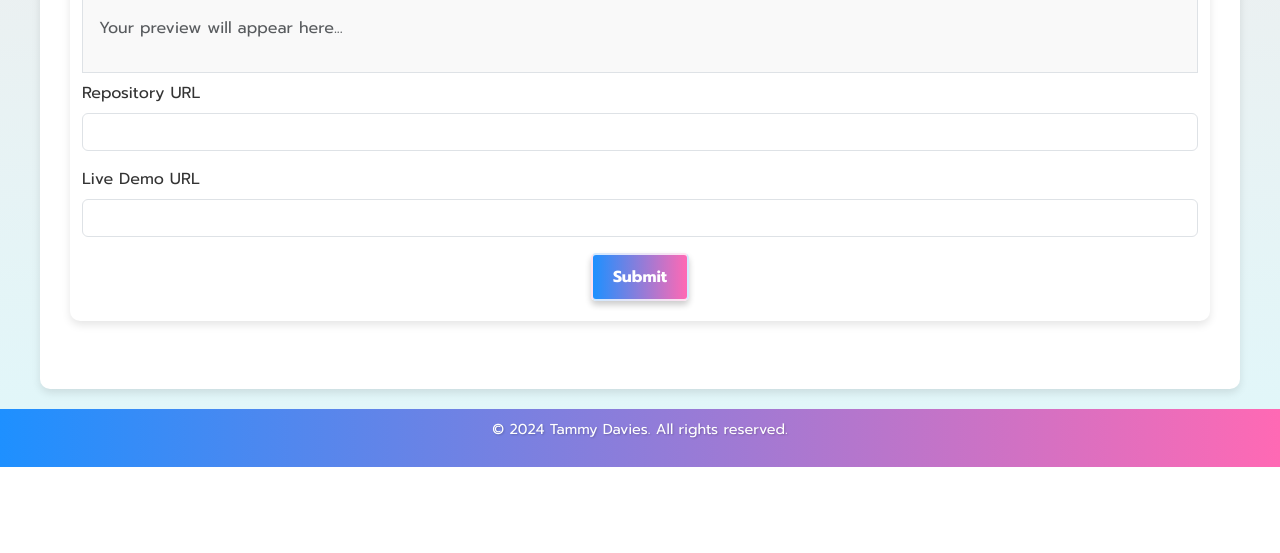
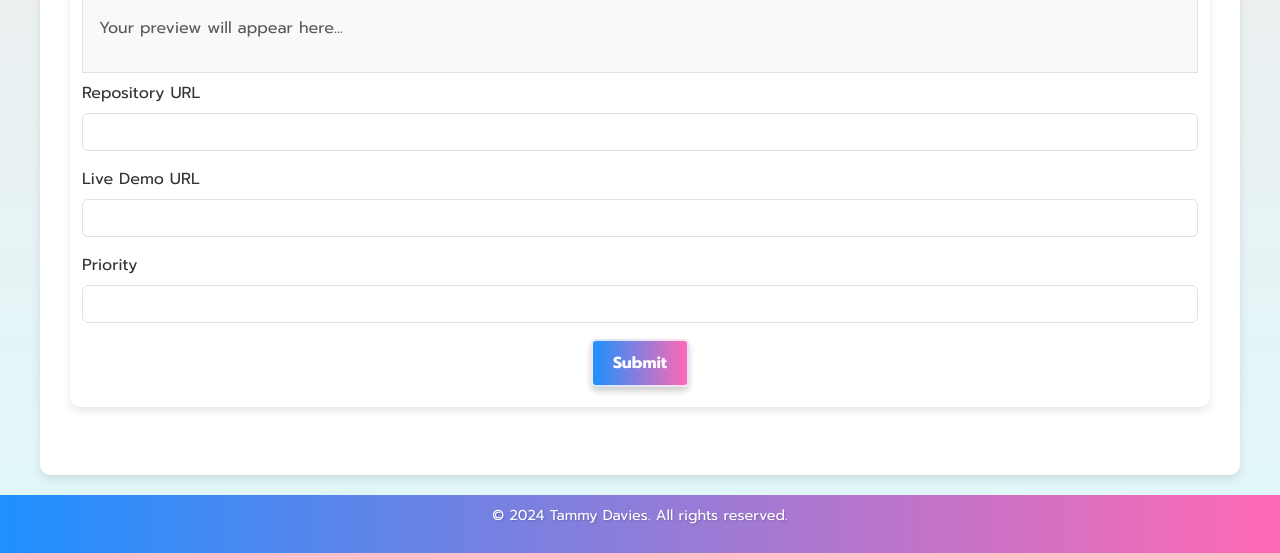
Before and after one commit to tsdavies/tsotterbrook-website, a Flask app: page /blog/new in a window 1280 px wide. Shown: the part 905-1458 px from the top of the page. Before the commit the page ends 1372 px from the top, so only its background shows below. Run offline with Flask 3, Linux system fonts and the light colour scheme; a user stored in the database is signed in; tables that the repository leaves empty hold one stand-in row (values such as "Sample post").

Commit message:
feat: added priority sorting to blogs and updated 'about' content

```diff
--- a/app/blog/__init__.py
+++ b/app/blog/__init__.py
@@ -20,7 +20,7 @@ blog_bp = Blueprint("blog", __name__, template_folder="templates")
 @login_manager.unauthorized_handler
 def unauthorized():
     # Render an unauthorised template if the user is not logged in
-    return render_template('forbidden.html'), 403
+    return render_template("forbidden.html"), 403
 
 
 # Register routes with the Blueprint
--- a/app/blog/database/models/blog_post.py
+++ b/app/blog/database/models/blog_post.py
@@ -1,4 +1,5 @@
 from datetime import datetime
+
 from app.extensions import db
 
 
@@ -7,6 +8,7 @@ class BlogPost(db.Model):
     title = db.Column(db.String(100), nullable=False)
     content = db.Column(db.Text, nullable=False)
     timestamp = db.Column(db.DateTime, default=datetime.utcnow)
+    priority = db.Column(db.Integer, default=0)
     author = db.Column(db.String(50), nullable=False)
     summary = db.Column(db.String(255), nullable=True)
     repository_url = db.Column(db.String(255), nullable=True)
--- a/app/blog/forms/blog_post_form.py
+++ b/app/blog/forms/blog_post_form.py
@@ -1,7 +1,8 @@
 from flask_wtf import FlaskForm
 from wtforms import StringField, SubmitField
 from wtforms import TextAreaField, URLField
-from wtforms.validators import DataRequired
+from wtforms.fields.numeric import IntegerField
+from wtforms.validators import DataRequired, NumberRange
 from wtforms.validators import Optional, URL
 
 
@@ -21,4 +22,11 @@ class BlogPostForm(FlaskForm):
     live_demo_url = URLField(
         "Live Demo URL", validators=[Optional(), URL(message="Enter a valid URL")]
     )
+    priority = IntegerField(
+        "Priority",
+        validators=[
+            DataRequired(message="Please specify a priority."),
+            NumberRange(min=0, message="Priority must be 0 or higher."),
+        ],
+    )
     submit = SubmitField("Submit")
--- a/app/blog/routes/blog.py
+++ b/app/blog/routes/blog.py
@@ -4,5 +4,7 @@ from ..database.models import BlogPost
 
 
 def blog():
-    posts = BlogPost.query.order_by(BlogPost.timestamp.desc()).all()
+    posts = BlogPost.query.order_by(
+        BlogPost.priority.desc(), BlogPost.timestamp.desc()
+    ).all()
     return render_template("blogs.html", posts=posts)
--- a/app/blog/routes/edit_post.py
+++ b/app/blog/routes/edit_post.py
@@ -3,8 +3,8 @@ from flask_login import login_required
 
 from app import db
 from app.authentication.database import is_admin
+from app.blog.forms.blog_post_form import BlogPostForm
 from ..database.models import BlogPost
-from app.blog.forms.blog_post_form import BlogPostForm
 
 
 @login_required
@@ -19,6 +19,7 @@ def edit_post(post_id):
         post.summary = form.summary.data
         post.repository_url = form.repository_url.data
         post.live_demo_url = form.live_demo_url.data
+        post.priority = form.priority.data
         db.session.commit()
         flash("Post updated successfully!", "success")
         return redirect(url_for("blog.post_detail", post_id=post.id))
--- a/app/blog/routes/new_post.py
+++ b/app/blog/routes/new_post.py
@@ -21,6 +21,7 @@ def new_post():
             summary=form.summary.data,
             repository_url=form.repository_url.data,
             live_demo_url=form.live_demo_url.data,
+            priority=form.priority.data,
         )
         db.session.add(post)
         db.session.commit()
--- a/app/blog/templates/blog_post.html
+++ b/app/blog/templates/blog_post.html
@@ -14,15 +14,13 @@
 
             <!-- Title Field -->
             <div class="mb-3">
-      {{ form.title.label(class="form-label") }} {{
-      form.title(class="form-control", size=50) }}
+                {{ form.title.label(class="form-label") }} {{ form.title(class="form-control", size=50) }}
                 <div class="invalid-feedback">Please provide a title for the post.</div>
             </div>
 
             <!-- Summary Field -->
             <div class="mb-3">
-      {{ form.summary.label(class="form-label") }} {{
-      form.summary(class="form-control", rows=3) }}
+                {{ form.summary.label(class="form-label") }} {{ form.summary(class="form-control", rows=3) }}
                 <div class="invalid-feedback">Please provide a summary for the post.</div>
             </div>
 
@@ -43,16 +41,19 @@
 
             <!-- Repository URL Field -->
             <div class="mb-3">
-      {{ form.repository_url.label(class="form-label") }} {{
-      form.repository_url(class="form-control", size=50) }}
+                {{ form.repository_url.label(class="form-label") }} {{ form.repository_url(class="form-control", size=50) }}
                 <div class="invalid-feedback">Please provide a valid repository URL.</div>
             </div>
 
             <!-- Live Demo URL Field -->
             <div class="mb-3">
-      {{ form.live_demo_url.label(class="form-label") }} {{
-      form.live_demo_url(class="form-control", size=50) }}
+                {{ form.live_demo_url.label(class="form-label") }} {{ form.live_demo_url(class="form-control", size=50) }}
                 <div class="invalid-feedback">Please provide a valid live demo URL.</div>
+            </div>
+
+            <div class="mb-3">
+                {{ form.priority.label(class="form-label") }} {{ form.priority(class="form-control", size=50) }}
+                <div class="invalid-feedback">Please provide a valid number (integer).</div>
             </div>
 
             <!-- Submit Button -->
@@ -73,7 +74,7 @@
                     headers: {
                         "Content-Type": "application/json",
                     },
-        body: JSON.stringify({ markdown: content }),
+                    body: JSON.stringify({markdown: content}),
                 })
                     .then((response) => response.json())
                     .then((data) => {
--- a/app/contact/__init__.py
+++ b/app/contact/__init__.py
@@ -2,7 +2,7 @@ from flask import Blueprint
 from .routes import contact
 
 # Define the blueprint
-contact_bp = Blueprint('contact', __name__, template_folder='templates')
+contact_bp = Blueprint("contact", __name__, template_folder="templates")
 
 # Add the route
 contact_bp.add_url_rule("/", view_func=contact, methods=["GET", "POST"])
--- a/app/pokemon/routes/search.py
+++ b/app/pokemon/routes/search.py
@@ -16,7 +16,7 @@ def search(name=None):
         if not error and data:
             name = data.get("name", "")
             # Redirect to the GET version with the name in the query parameter
-            return redirect(url_for('pokemon.search', name=name))
+            return redirect(url_for("pokemon.search", name=name))
 
     name = name or request.args.get("name", "").strip()
     if name:
```
Also changed, not shown: app/about/templates/about.html (+11 -11 lines), app/blog/templates/blog_post_detail.html (+17 -13 lines), config.py (+4 -4 lines), migrations/env.py (+11 -11 lines), migrations/versions/6727b62f496a_add_timestamp_column_to_blogpost.py (+5 -5 lines), instance/app.db. Lines whose indentation alone changed are shown as unchanged.
